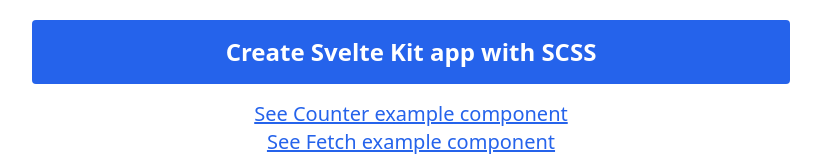
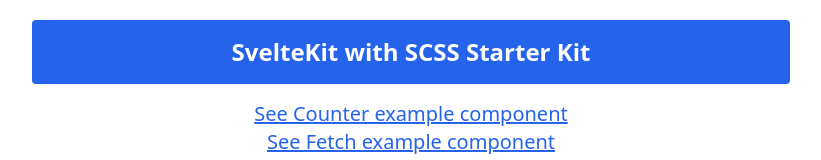
Before and after one commit to thisdot/starter.dev, a SvelteKit app in the folder starters/svelte-kit-scss/: page / in a window 1280 px wide. Shown: the top 160 px of the page, without its empty margins (229-1050 px from the left). Built offline with nearby package versions, Linux system fonts and the light colour scheme.

Commit message:
Update +page.svelte

```diff
--- a/starters/svelte-kit-scss/src/routes/+page.svelte
+++ b/starters/svelte-kit-scss/src/routes/+page.svelte
@@ -1,5 +1,5 @@
 <div class="container">
-	<h1>Create Svelte Kit app with SCSS</h1>
+	<h1>SvelteKit with SCSS Starter Kit</h1>
 	<ul class="links">
 		<li>
 			<a href="/counter">See Counter example component</a>
```
